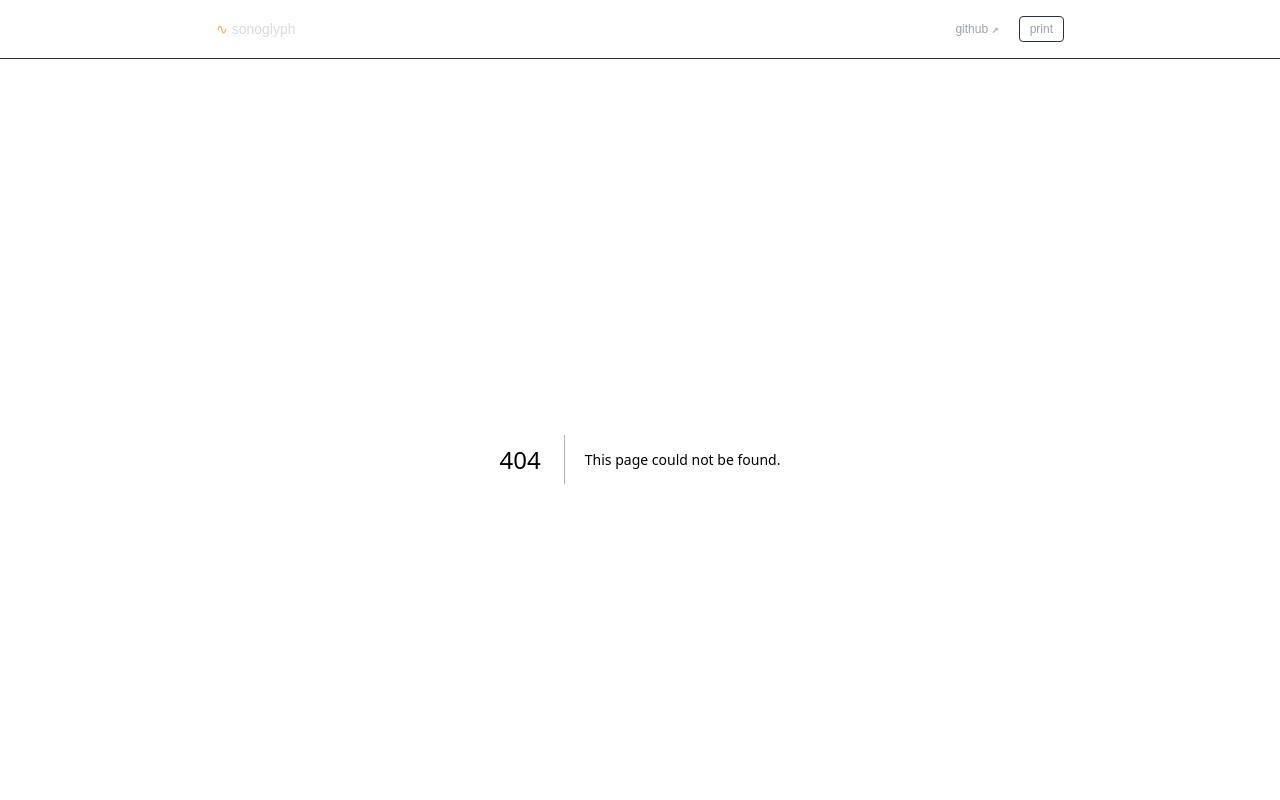
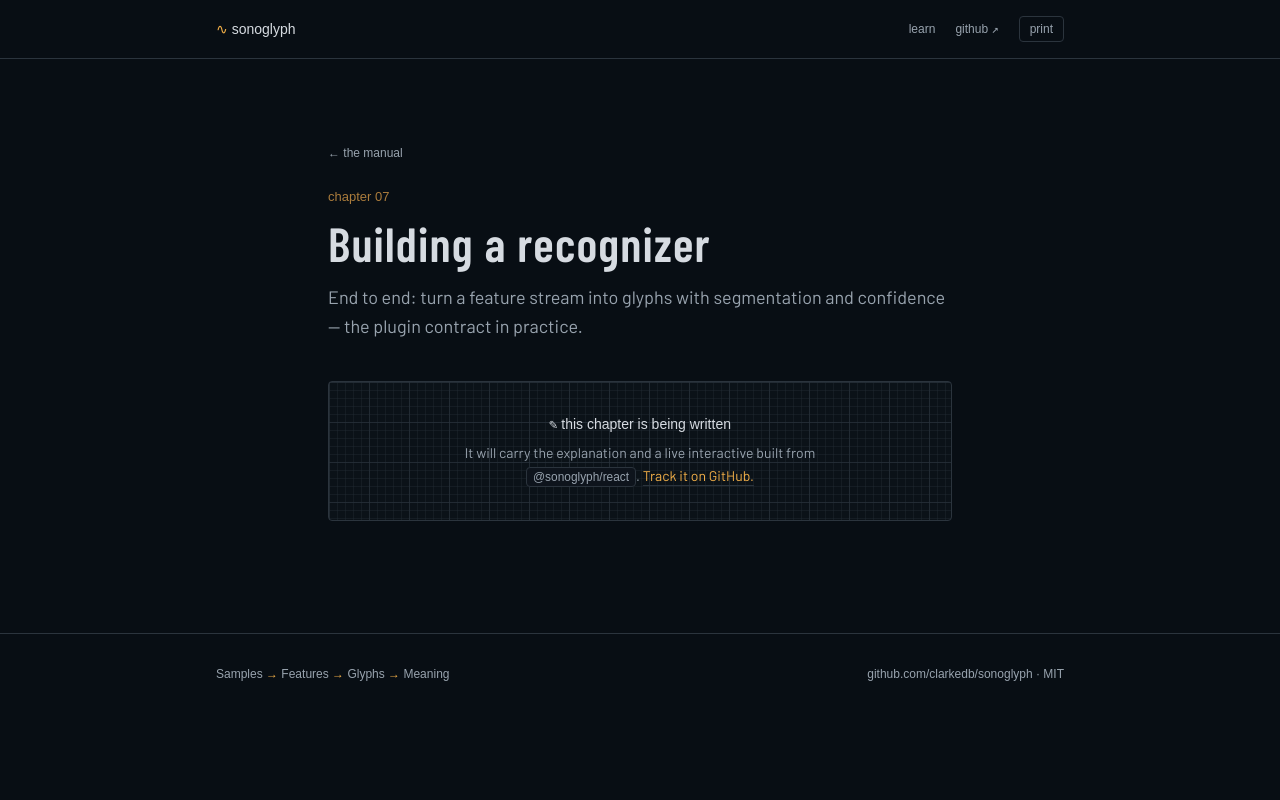
Before and after one commit to clarkedb/sonoglyph, a Next.js app in the folder website/: page /learn/building-a-recognizer in a window 1280 px wide. Before the commit this address had no page. Shown: the top 800 px of the page. Built offline with nearby package versions, Linux system fonts and the light colour scheme; a web font is replaced by a local one.

Commit message:
feat: scaffold the website Learn section (#56)

```diff
--- a/website/app/layout.tsx
+++ b/website/app/layout.tsx
@@ -76,6 +76,12 @@ export default function RootLayout({ children }: { children: React.ReactNode })
             </a>
             <nav className="flex items-center gap-5">
               <a
+                href="/learn"
+                className="font-mono text-xs text-ink-dim transition-colors hover:text-ink"
+              >
+                learn
+              </a>
+              <a
                 href={REPO_URL}
                 className="font-mono text-xs text-ink-dim transition-colors hover:text-ink"
               >
--- /dev/null
+++ b/website/app/learn/[slug]/page.tsx
@@ -0,0 +1,63 @@
+import type { Metadata } from 'next';
+import { notFound } from 'next/navigation';
+import { ARTICLES, getArticle, ISSUE_URL } from '../articles';
+
+/** Prerender every known chapter; an unknown slug 404s. */
+export function generateStaticParams() {
+  return ARTICLES.map((article) => ({ slug: article.slug }));
+}
+
+export async function generateMetadata({
+  params,
+}: {
+  params: Promise<{ slug: string }>;
+}): Promise<Metadata> {
+  const article = getArticle((await params).slug);
+  if (!article) return {};
+  return { title: article.title, description: article.blurb };
+}
+
+export default async function ArticlePage({ params }: { params: Promise<{ slug: string }> }) {
+  const article = getArticle((await params).slug);
+  if (!article) notFound();
+
+  const index = ARTICLES.findIndex((a) => a.slug === article.slug);
+
+  return (
+    <main className="mx-auto max-w-2xl px-6">
+      <article className="pt-16 sm:pt-20">
+        <a
+          href="/learn"
+          className="font-mono text-xs text-ink-dim transition-colors hover:text-ink"
+        >
+          ← the manual
+        </a>
+        <p className="mt-6 font-mono text-[13px] text-phosphor-dim tabular-nums">
+          chapter {String(index + 1).padStart(2, '0')}
+        </p>
+        <h1 className="mt-3 font-display text-4xl font-semibold tracking-wide text-ink sm:text-5xl">
+          {article.title}
+        </h1>
+        <p className="mt-4 text-lg leading-relaxed text-ink-dim">{article.blurb}</p>
+
+        {/* Stub: prose and the embedded interactive land with issue #52. */}
+        <div className="graph-grid mt-10 rounded-sm border border-line bg-panel/60 p-8 text-center">
+          <p className="font-mono text-sm text-ink">✎ this chapter is being written</p>
+          <p className="mx-auto mt-2 max-w-[48ch] text-sm leading-relaxed text-ink-dim">
+            It will carry the explanation and a live interactive built from{' '}
+            <code className="rounded-sm border border-line bg-panel px-1.5 py-0.5 text-[0.85em]">
+              @sonoglyph/react
+            </code>
+            .{' '}
+            <a
+              className="text-phosphor underline decoration-line underline-offset-4 transition-colors hover:decoration-phosphor"
+              href={ISSUE_URL}
+            >
+              Track it on GitHub.
+            </a>
+          </p>
+        </div>
+      </article>
+    </main>
+  );
+}
--- /dev/null
+++ b/website/app/learn/articles.ts
@@ -0,0 +1,84 @@
+/**
+ * The Learn section's content registry — the single source of truth for the
+ * index, the article routes, and their metadata. Articles are a deliberate
+ * sequence (the index numbers them), promoted from the playground panels'
+ * embedded explainers. Prose + the interactive component for each is tracked
+ * in the build-out issue (see ISSUE_URL); today each slug renders a stub.
+ */
+export interface LearnArticle {
+  slug: string;
+  title: string;
+  blurb: string;
+}
+
+export const ARTICLES: LearnArticle[] = [
+  {
+    slug: 'sound-and-sampling',
+    title: 'Sound & sampling',
+    blurb:
+      'A pressure wave becomes a stream of numbers — amplitude, sample rate, and what a sample really is.',
+  },
+  {
+    slug: 'nyquist',
+    title: 'Nyquist & aliasing',
+    blurb:
+      'Why the sample rate sets a ceiling on the frequencies you can capture, and what happens when you cross it.',
+  },
+  {
+    slug: 'fft-and-windowing',
+    title: 'FFT & windowing',
+    blurb:
+      'From samples to a spectrum — and the resolution tradeoff between seeing frequency precisely and seeing it soon.',
+  },
+  {
+    slug: 'harmonics',
+    title: 'Harmonics & timbre',
+    blurb:
+      'Why a note is never one frequency, and how the overtone stack is what makes a voice a voice.',
+  },
+  {
+    slug: 'peak-detection',
+    title: 'Peak detection',
+    blurb:
+      'Finding the frequencies that matter in a noisy spectrum, and refining them below one bin with parabolic interpolation.',
+  },
+  {
+    slug: 'feature-extraction',
+    title: 'Feature extraction',
+    blurb:
+      'Reducing each analysis window to the named streams a recognizer actually consumes: spectrum, peaks, envelope.',
+  },
+  {
+    slug: 'building-a-recognizer',
+    title: 'Building a recognizer',
+    blurb:
+      'End to end: turn a feature stream into glyphs with segmentation and confidence — the plugin contract in practice.',
+  },
+  {
+    slug: 'dtmf-history',
+    title: 'DTMF: history & why it works',
+    blurb:
+      'The dual-tone scheme behind every phone keypad, and the design choices that make it robust to noise.',
+  },
+  {
+    slug: 'fft-vs-goertzel',
+    title: 'FFT vs. Goertzel',
+    blurb:
+      'Measure every frequency, or ask about the eight you care about — a general-purpose vs. purpose-built comparison.',
+  },
+];
+
+/** Focused single-purpose demos planned for the site (smaller than the full
+ * playground at play.sonoglyph.dev). Listed on the index; not yet routed. */
+export const EXAMPLES: { title: string; blurb: string }[] = [
+  { title: 'DTMF decoder', blurb: 'Press a key or feed a tone; watch it resolve to a digit.' },
+  { title: 'Morse decoder', blurb: 'Key a message by hand and read the letters as they close.' },
+  { title: 'Tone playground', blurb: 'Generate arbitrary tones and watch the spectrum respond.' },
+];
+
+export function getArticle(slug: string): LearnArticle | undefined {
+  return ARTICLES.find((article) => article.slug === slug);
+}
+
+/** Where the article prose and interactive components are being built. */
+export const ISSUE_URL = 'https://github.com/clarkedb/sonoglyph/issues/52';
--- /dev/null
+++ b/website/app/learn/page.tsx
@@ -0,0 +1,94 @@
+import type { Metadata } from 'next';
+import { ARTICLES, EXAMPLES, ISSUE_URL } from './articles';
+
+export const metadata: Metadata = {
+  title: 'Learn',
+  description:
+    'A field guide to signal processing, grown from the Sonoglyph playground: sampling, Nyquist, the FFT, peaks, features, and building a recognizer — each with a live interactive.',
+};
+
+export default function LearnIndex() {
+  return (
+    <main className="mx-auto max-w-4xl px-6">
+      <section className="pt-16 sm:pt-20">
+        <p className="font-mono text-[13px] text-ink-dim">the manual</p>
+        <h1 className="mt-4 font-display text-5xl font-semibold tracking-wide text-ink uppercase sm:text-6xl">
+          Learn
+        </h1>
+        <p className="mt-5 max-w-[62ch] leading-relaxed">
+          Signal processing, one idea at a time — each chapter grown from a panel in the playground,
+          with the same live interactive to poke at. Read top to bottom, or drop into whatever pulls
+          you in.
+        </p>
+      </section>
+
+      {/* Chapters — a deliberate sequence, so the numbers carry order. */}
+      <section className="mt-14">
+        <ol className="border-t border-line">
+          {ARTICLES.map((article, i) => (
+            <li key={article.slug} className="border-b border-line">
+              <a
+                href={`/learn/${article.slug}`}
+                className="group flex items-baseline gap-4 py-5 transition-colors sm:gap-6"
+              >
+                <span className="font-mono text-sm text-phosphor-dim tabular-nums">
+                  {String(i + 1).padStart(2, '0')}
+                </span>
+                <span className="min-w-0 flex-1">
+                  <span className="font-display text-xl tracking-wide text-ink transition-colors group-hover:text-phosphor">
+                    {article.title}
+                  </span>
+                  <span className="mt-1 block max-w-[68ch] text-sm leading-relaxed text-ink-dim">
+                    {article.blurb}
+                  </span>
+                </span>
+                <span
+                  aria-hidden
+                  className="font-mono text-ink-dim transition-transform group-hover:translate-x-0.5 group-hover:text-phosphor"
+                >
+                  →
+                </span>
+              </a>
+            </li>
+          ))}
+        </ol>
+      </section>
+
+      {/* Hosted examples — forward reference; not yet built. */}
+      <section className="mt-16">
+        <h2 className="font-display text-2xl font-medium tracking-wide text-ink uppercase">
+          Interactive examples
+        </h2>
+        <p className="mt-3 max-w-[62ch] text-sm leading-relaxed text-ink-dim">
+          Focused, single-purpose demos — smaller than the full{' '}
+          <a
+            className="text-phosphor underline decoration-line underline-offset-4 transition-colors hover:decoration-phosphor"
+            href="https://play.sonoglyph.dev"
+          >
+            playground
+          </a>
+          .
+        </p>
+        <div className="mt-5 grid gap-3 sm:grid-cols-3">
+          {EXAMPLES.map((example) => (
+            <div key={example.title} className="rounded-sm border border-line bg-panel p-4">
+              <h3 className="font-mono text-[13px] text-ink">{example.title}</h3>
+              <p className="mt-1.5 text-sm leading-relaxed text-ink-dim">{example.blurb}</p>
+            </div>
+          ))}
+        </div>
+      </section>
+
+      <p className="mt-14 font-mono text-xs leading-relaxed text-ink-dim">
+        the chapters are being written —{' '}
+        <a
+          className="text-phosphor underline decoration-line underline-offset-4 transition-colors hover:decoration-phosphor"
+          href={ISSUE_URL}
+        >
+          follow along on GitHub
+        </a>
+        .
+      </p>
+    </main>
+  );
+}
--- a/website/app/page.tsx
+++ b/website/app/page.tsx
@@ -130,8 +130,15 @@ export default function Home() {
           </tbody>
         </table>
         <p className="mt-6 max-w-[70ch] font-mono text-xs leading-relaxed text-ink-dim">
-          in progress: a hosted playground and a Learn section — interactive articles grown from the
-          playground&rsquo;s embedded explainers. until then: clone the repo,{' '}
+          start with the{' '}
+          <a
+            className="text-phosphor underline decoration-line underline-offset-4 transition-colors hover:decoration-phosphor"
+            href="/learn"
+          >
+            Learn section
+          </a>{' '}
+          — interactive articles grown from the playground&rsquo;s embedded explainers. a hosted
+          playground is on the way; until then, clone the repo and{' '}
           <code className="rounded-sm border border-line bg-panel px-1.5 py-0.5">pnpm dev</code>.
         </p>
       </section>
```
Also changed, not shown: 1 other file (tests, documents, lock files or other folders).
